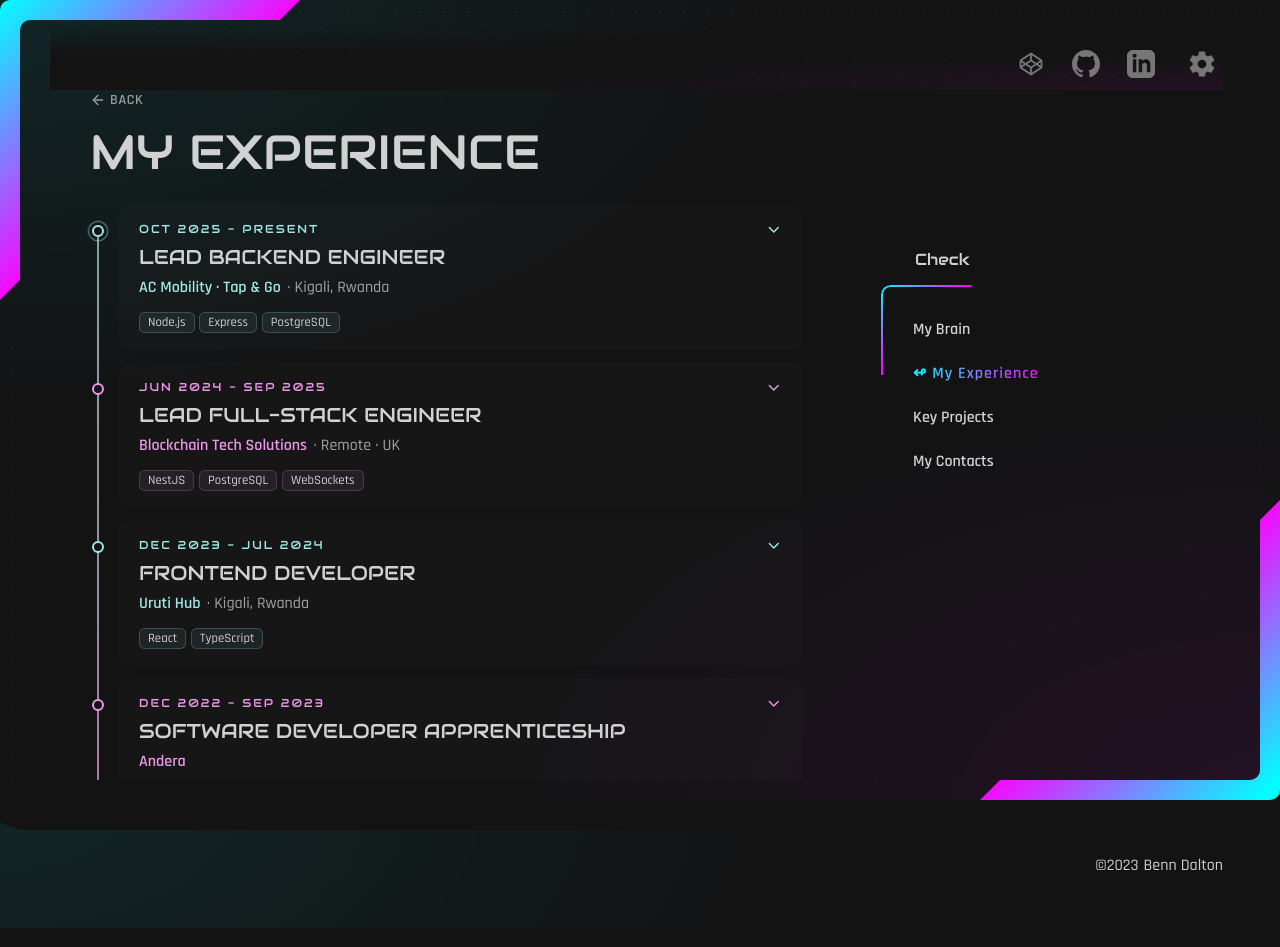
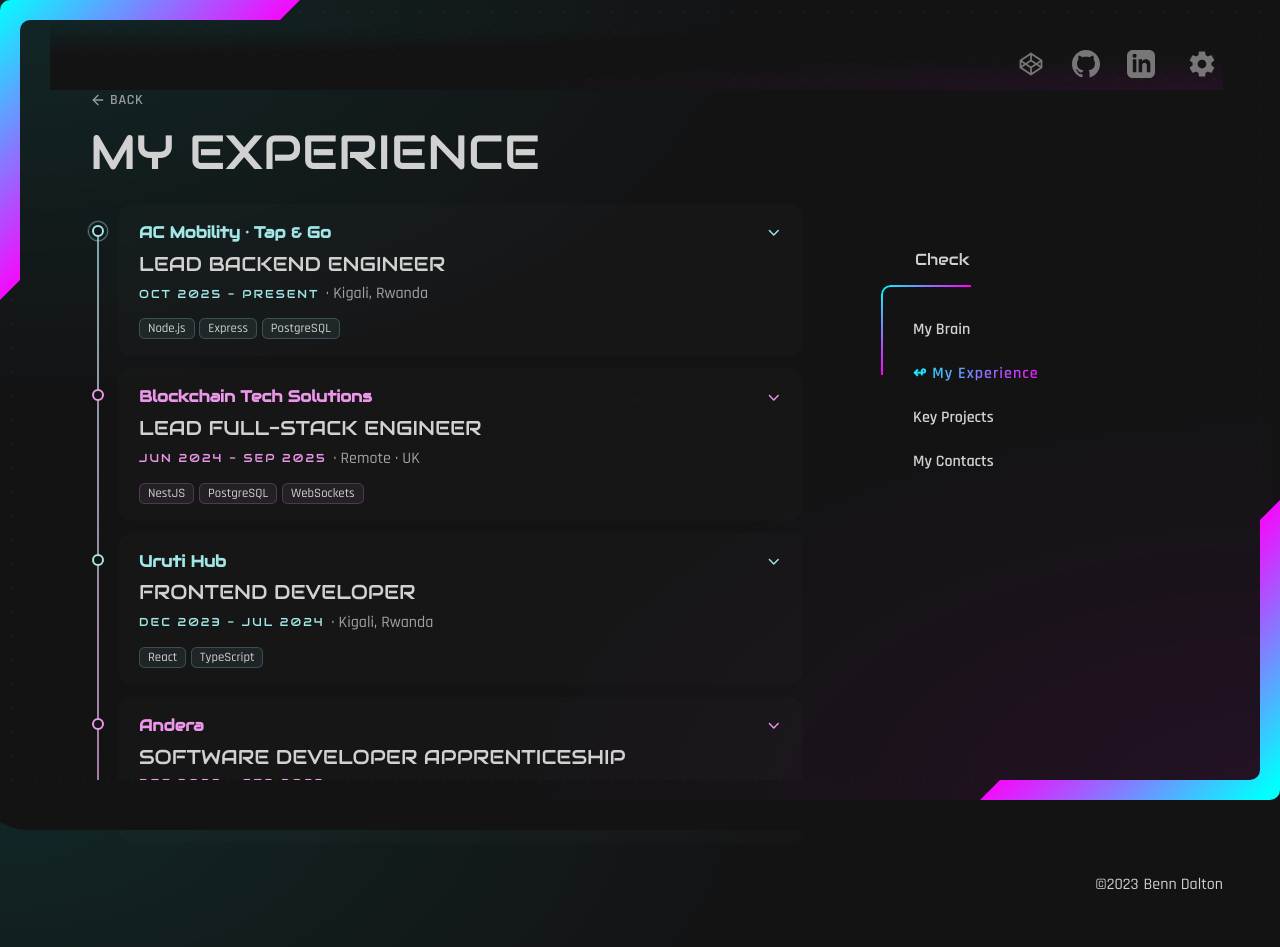
Before and after one commit to blackd44/portfolio, a Next.js app: page /experience in a window 1280 px wide. Built offline with nearby package versions, Linux system fonts and the light colour scheme.

Commit message:
fix: switch positions

```diff
--- a/src/app/_components/entry-list/index.tsx
+++ b/src/app/_components/entry-list/index.tsx
@@ -37,6 +37,7 @@ export default function EntryList({
         const open = openTitle === item.title;
         const bodyId = `${baseId}-${i}`;
         const current = /present/i.test(item.date ?? "");
+        const timeline = variant === "timeline";
 
         return (
           <li
@@ -48,14 +49,14 @@ export default function EntryList({
               current && css.current
             )}
           >
-            {variant === "timeline" && (
+            {timeline && (
               <span aria-hidden="true" className={css.node} />
             )}
 
             <div className={css.card}>
               <div className={css.head} onClick={() => toggle(item.title)}>
                 <p className={css.meta}>
-                  <span>{variant === "timeline" ? item.date : pad(i + 1)}</span>
+                  <span>{timeline ? item.subtitle : pad(i + 1)}</span>
                   <ChevronDown className={css.chevron} aria-hidden="true" />
                 </p>
 
@@ -70,7 +71,7 @@ export default function EntryList({
                 </PageHeader>
 
                 <p className={css.sub}>
-                  <b>{item.subtitle}</b>
+                  <b>{timeline ? item.date : item.subtitle}</b>
                   {item.location && <span> · {item.location}</span>}
                   {item.link && (
                     <span
--- a/src/app/_components/entry-list/style.module.scss
+++ b/src/app/_components/entry-list/style.module.scss
@@ -148,6 +148,21 @@
   color: var(--tint);
 }
 
+
+.timeline .meta > span {
+  font-family: inherit;
+  font-size: 1rem;
+  font-weight: 600;
+  letter-spacing: normal;
+}
+
+.timeline .sub b {
+  font-family: var(--nf-audiowide);
+  font-size: 0.72rem;
+  font-weight: 400;
+  letter-spacing: 2px;
+}
+
 .chevron {
   width: 1.1rem;
   height: 1.1rem;
```
